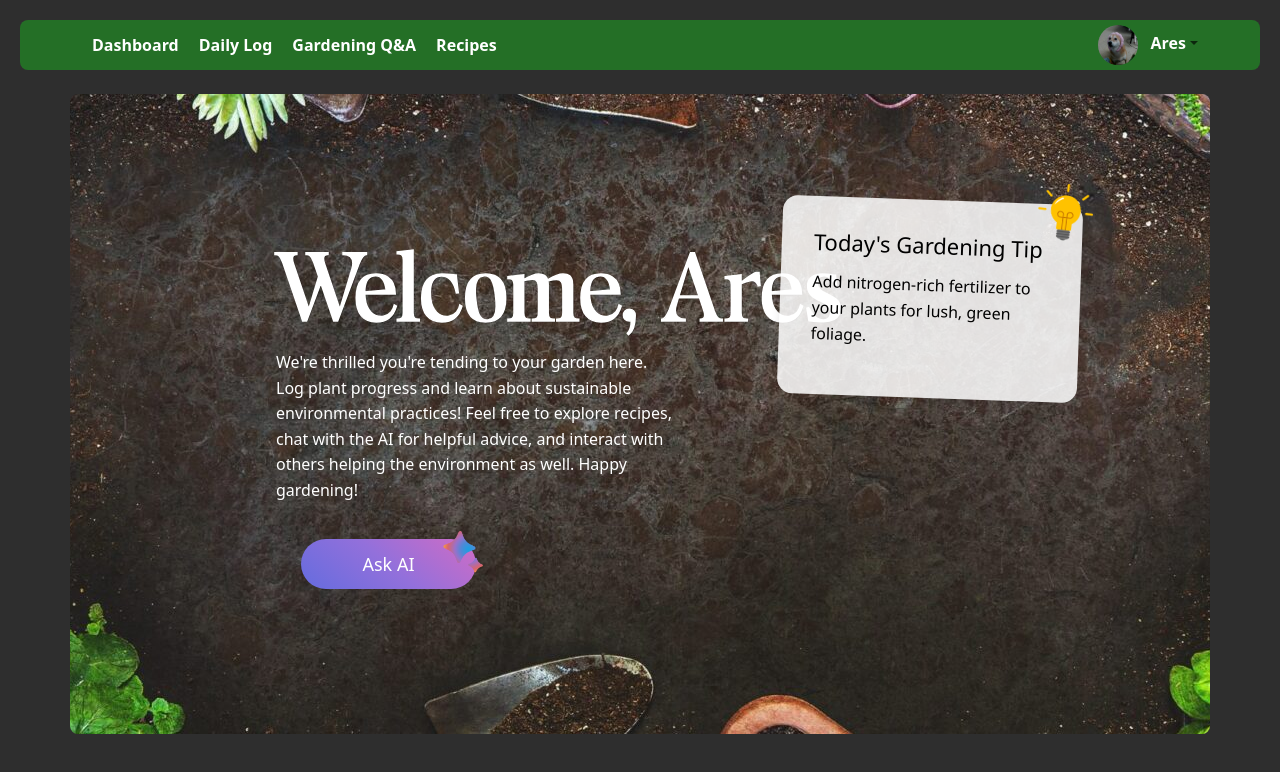
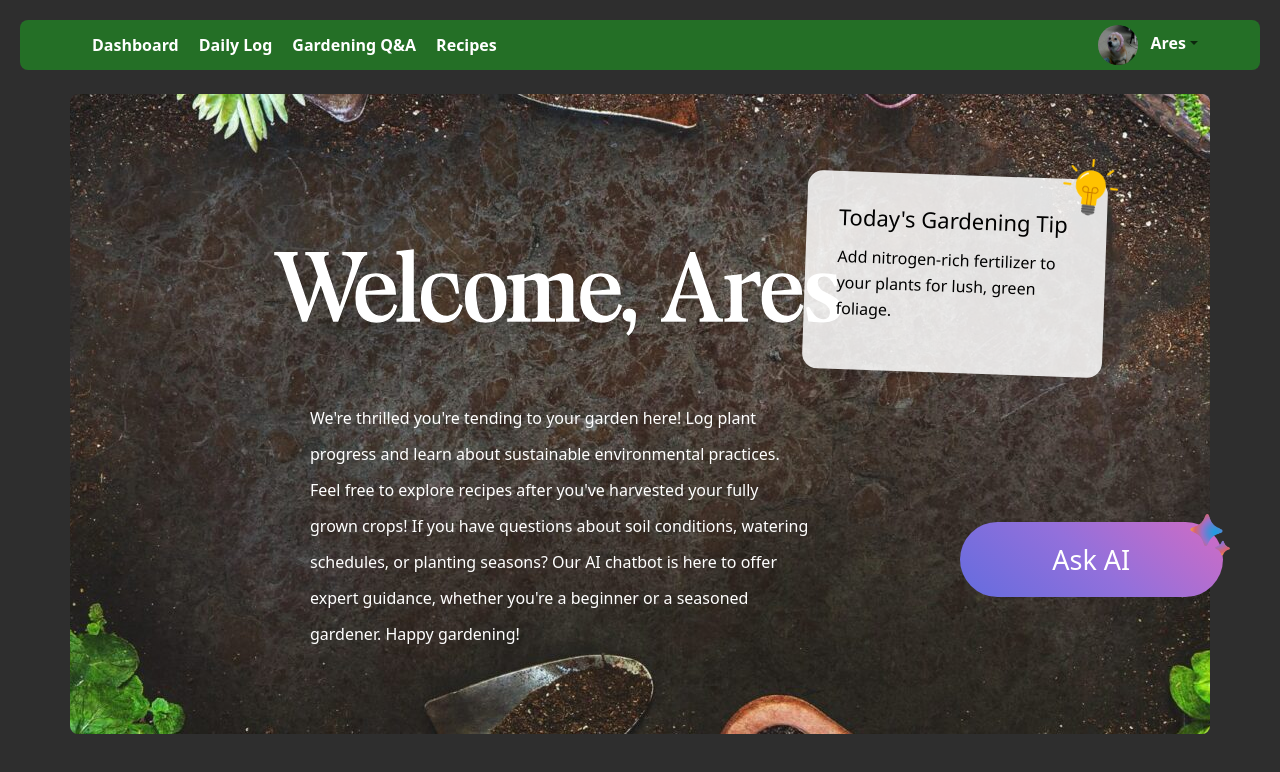
Before and after one commit to DavidBodansky/Log-A-Plant, a React (Create React App) app: page / in a window 1280 px wide. Shown: the top 772 px of the page. Built offline with nearby package versions, Linux system fonts and the light colour scheme.

Commit message:
Final dashboard

```diff
--- a/src/pages/Dashboard.css
+++ b/src/pages/Dashboard.css
@@ -81,11 +81,11 @@ html, body {
 
   .welcome-paragraph {
     position: absolute;
-    top: 350px;    /* slightly below the heading’s top: 250px */
-    left: 276px;   /* place it further to the left than the heading */
-    width: 400px;  /* optional: fix a width */
+    top: 400px;    /* slightly below the heading’s top: 250px */
+    left: 310px;   /* place it further to the left than the heading */
+    width: 500px;  /* optional: fix a width */
     color: white;  /* ensure it's visible against the background */
-    line-height: 1.6;
+    line-height: 2.25;
   }
 
   /* Title & subheading styling */
@@ -118,8 +118,8 @@ html, body {
        The old snippet had absolute positioning (top & right).
        Adjust these to place it as desired. */
     position: absolute;
-    top: 200px;
-    right: 200px;
+    top: 175px;
+    right: 175px;
     z-index: 50;
     transform: rotate(2deg);
   }
@@ -149,21 +149,21 @@ html, body {
   100% { background-position: 0% 0%; }
 }
 .ai-chat-link {
-  margin-top: 35px;
-  margin-left: 25px;
+  margin-top: -130px;
+  margin-left: 650px;
   display: block;
   position: relative;
-  padding: 12px 24px;
-  font-size: 18px;
-  line-height: 26px;
+  padding: 18px 36px;  /* Increased padding */
+  font-size: 27px;     /* Increased font size */
+  line-height: 39px;   /* Adjusted line-height to match font size */
   border: none;
-  border-radius: 25px;
+  border-radius: 50px;
   cursor: pointer;
   text-decoration: none;
   background: linear-gradient(40deg, #4169E1, #9370DB, #FF69B4);
   color: white;
-  width: 175px;
-  height: 50px;
+  width: 262.5px;      /* 175px * 1.5 */
+  height: 75px;        /* 50px * 1.5 */
   text-align: center;
   transition: transform 0.2s;
   background-size: 200% 100%;
--- a/src/pages/Dashboard.js
+++ b/src/pages/Dashboard.js
@@ -64,9 +64,10 @@ const Dashboard = () => {
         <div className="welcome-text">
           <h1 className="garden-heading">Welcome, Ares</h1>
           <p className="welcome-paragraph">
-          We're thrilled you're tending to your garden here.
-          Log plant progress and learn about sustainable environmental practices!
-          Feel free to explore recipes, chat with the AI for helpful advice, and interact with others helping the environment as well.
+          We're thrilled you're tending to your garden here!
+          Log plant progress and learn about sustainable environmental practices.
+          Feel free to explore recipes after you've harvested your fully grown crops!
+          If you have questions about soil conditions, watering schedules, or planting seasons? Our AI chatbot is here to offer expert guidance, whether you're a beginner or a seasoned gardener.
           Happy gardening!
           <Link className="ai-chat-link" to="/ai-chat"><span>Ask AI</span><img className="ai-spark" src={require("../images/ai-spark.png")}/></Link>
           </p>
```
